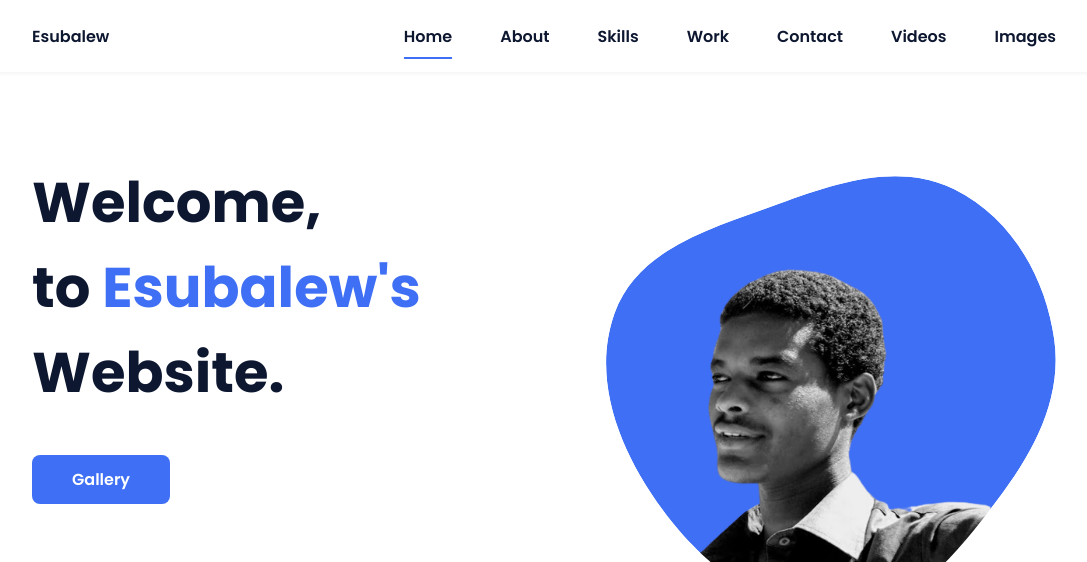
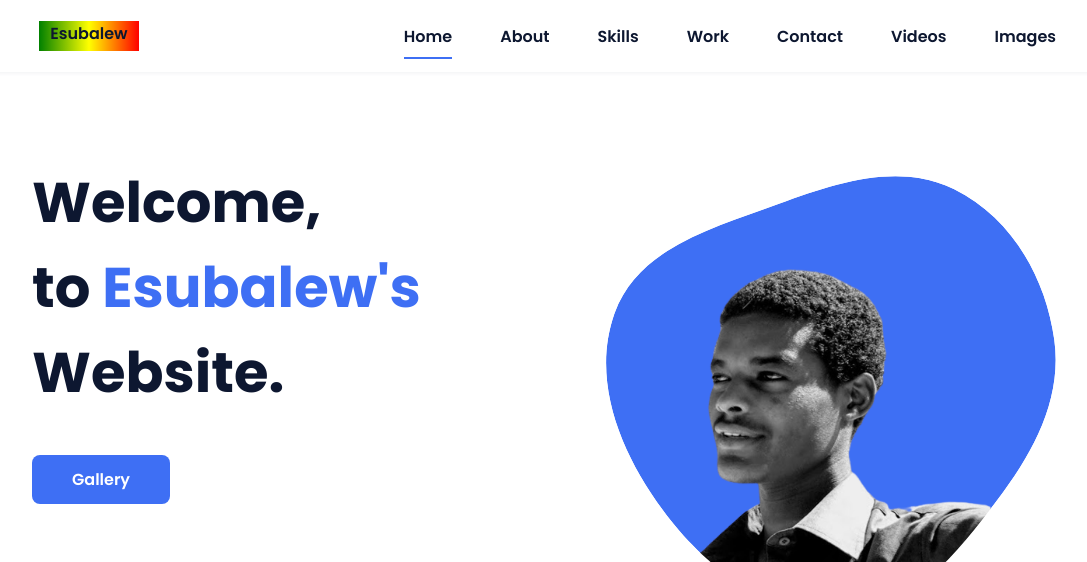
Before and after one commit to Esubaalew/Website, a plain HTML site: page index.html in a window 1280 px wide. Shown: the top 562 px of the page, without its empty margins (96-1183 px from the left). Drawn offline with nearby package versions, Linux system fonts and the light colour scheme.

Commit message:
Update index.html

```diff
--- a/index.html
+++ b/index.html
@@ -21,7 +21,7 @@
         <header class="l-header">
             <nav class="nav bd-grid">
                 <div>
-                    <a href="#" class="nav__logo">Esubalew</a>
+                    <a href="#" class="nav__logo"><div class="box">Esubalew</div></a>
                 </div>
 
                 <div class="nav__menu" id="nav-menu">
```
